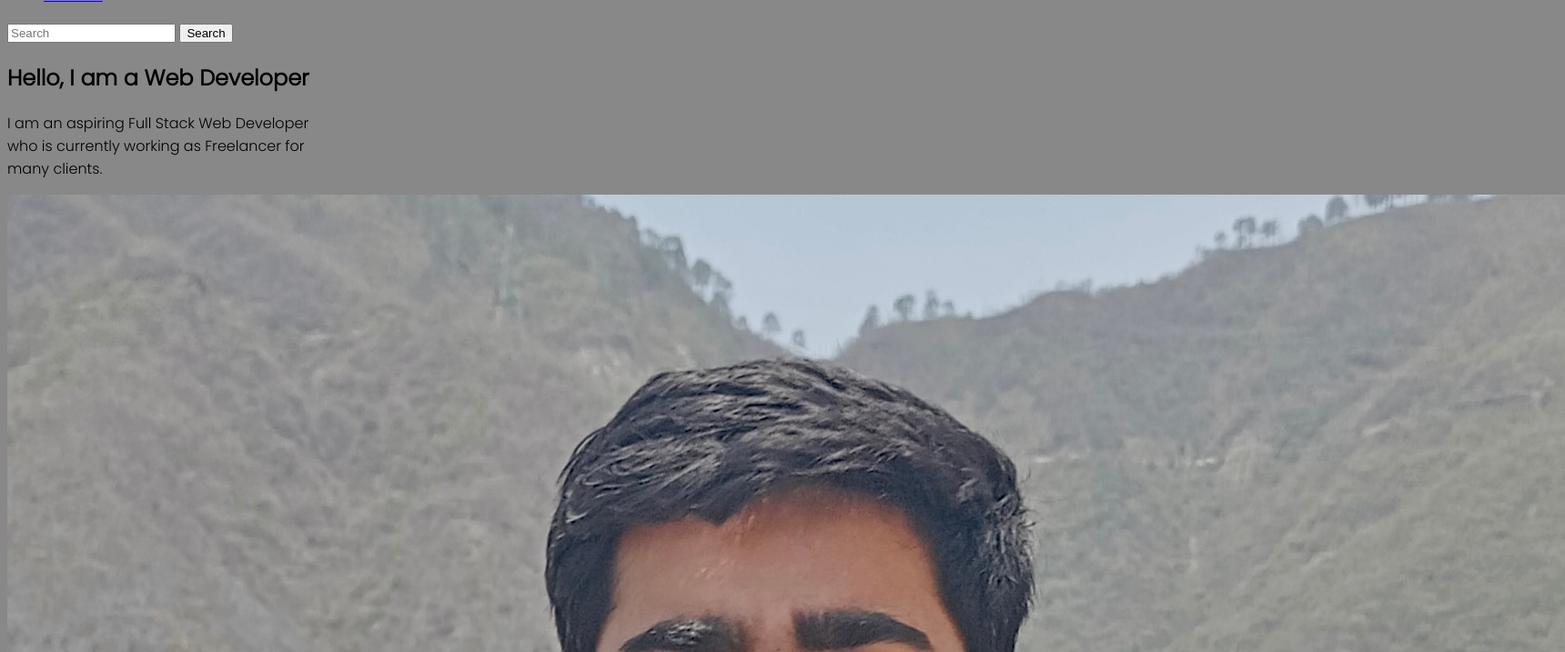
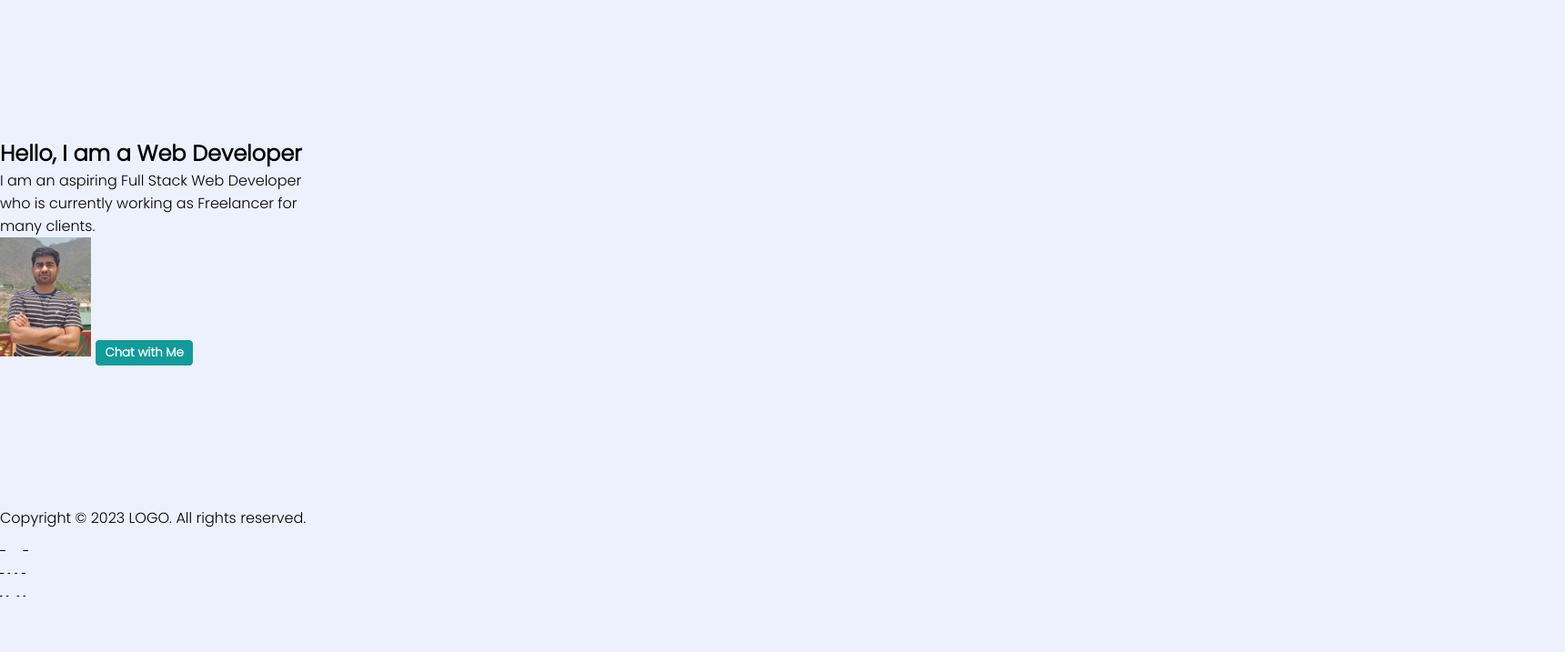
Before and after one commit to SomilKSharma/HTMLCSSPortfolio, a plain HTML site: page index.html in a window 1280 px wide. Shown: the part 143-860 px from the top of the page at 91% size, 1720 px wide, since content can reach past the window. After the commit the page ends 800 px from the top, so only its background shows below. Drawn offline with Linux system fonts and the light colour scheme.

Commit message:
CSS added

```diff
--- a/index.html
+++ b/index.html
@@ -43,7 +43,7 @@
         </section>
         <!-- Section favicon on the right -->
         <section id="favicon">
-            <img src="assets/user.jpg" alt="image of the programmer">
+            <img src="assets/user.jpg" alt="image of the programmer" width="100px">
             <!-- button -->
             <button>
                 Chat with Me
--- a/styles/style.css
+++ b/styles/style.css
@@ -1,6 +1,44 @@
-body {
-    background-color: #888;
+* {
+    margin: 0;
+    padding: 0;
+    overflow: hidden;
     font-family: 'Dancing Script', cursive;
     font-family: 'Montserrat', sans-serif;
     font-family: 'Poppins', sans-serif;
+    box-sizing: border-box;
 }
+
+body {
+    background-color: #edf1fd;
+    height: 100vh;
+    width: 100vw;
+    display: flex;
+    flex-direction: column;
+    justify-content: space-between;
+}
+
+li {
+    list-style-type: none;
+    cursor: pointer;
+}
+
+a {
+    text-decoration: none;
+}
+
+button {
+    background-color: rgb(18,155,155);
+    color: white;
+    cursor: pointer;
+    padding: 4px 10px;
+    border: 1px solid white;
+    border-radius: 5px;
+    font-weight: 600;
+    width: fit-content;
+}
+
+button:hover {
+    background-color: white;
+    color: black;
+    border: 1px solid black;
+}
```
